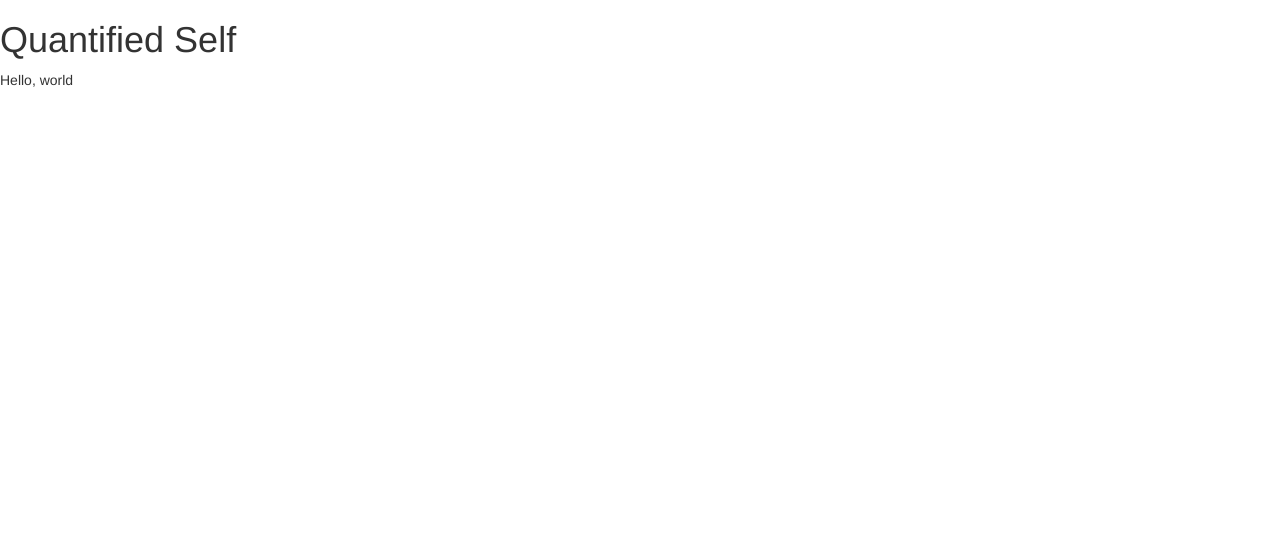
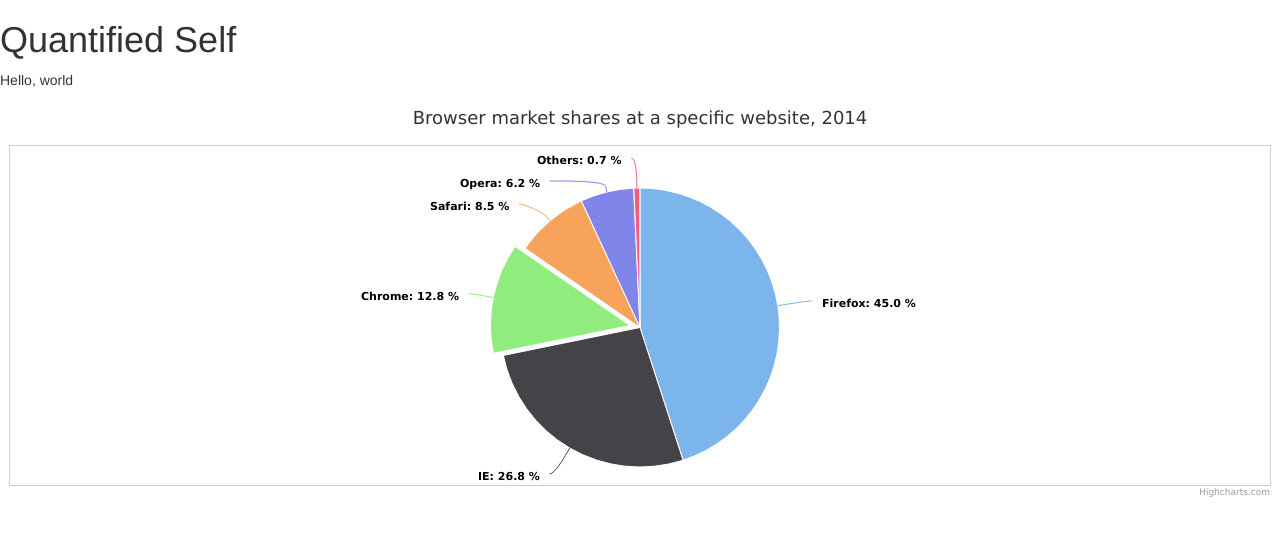
Before and after one commit to merlinND/quantified-self, a website: page web/index.html in a window 1280 px wide. Drawn offline with nearby package versions, Linux system fonts and the light colour scheme.

Commit message:
web: Highcharts.js hello world

```diff
--- a/web/bower.json
+++ b/web/bower.json
@@ -21,6 +21,7 @@
     "tests"
   ],
   "dependencies": {
-    "bootstrap": "~3.3.1"
+    "bootstrap": "~3.3.1",
+    "highcharts": "~4.0.4"
   }
 }
--- a/web/index.html
+++ b/web/index.html
@@ -21,10 +21,17 @@
 
     <p>Hello, world</p>
 
+    <div id = "graph-container"></div>
+
 
     <!-- jQuery (necessary for Bootstrap's JavaScript plugins) -->
     <script src="bower_components/jquery/dist/jquery.min.js"></script>
     <!-- Include all compiled plugins (below), or include individual files as needed -->
     <script src="bower_components/bootstrap/dist/js/bootstrap.min.js"></script>
+    <!-- Charting library -->
+    <script src="bower_components/highcharts/highcharts.js"></script>
+
+    <!-- Application code -->
+    <script src="js/app.js"></script>
   </body>
 </html>
--- /dev/null
+++ b/web/js/app.js
@@ -0,0 +1,45 @@
+$(function () {
+  $('#graph-container').highcharts({
+    chart: {
+      plotBackgroundColor: null,
+      plotBorderWidth: 1,//null,
+      plotShadow: false
+    },
+    title: {
+      text: 'Browser market shares at a specific website, 2014'
+    },
+    tooltip: {
+      pointFormat: '{series.name}: <b>{point.percentage:.1f}%</b>'
+    },
+    plotOptions: {
+      pie: {
+        allowPointSelect: true,
+        cursor: 'pointer',
+        dataLabels: {
+          enabled: true,
+          format: '<b>{point.name}</b>: {point.percentage:.1f} %',
+          style: {
+            color: (Highcharts.theme && Highcharts.theme.contrastTextColor) || 'black'
+          }
+        }
+      }
+    },
+    series: [{
+      type: 'pie',
+      name: 'Browser share',
+      data: [
+      ['Firefox',   45.0],
+      ['IE',       26.8],
+      {
+        name: 'Chrome',
+        y: 12.8,
+        sliced: true,
+        selected: true
+      },
+      ['Safari',    8.5],
+      ['Opera',     6.2],
+      ['Others',   0.7]
+      ]
+    }]
+  });
+});
```
